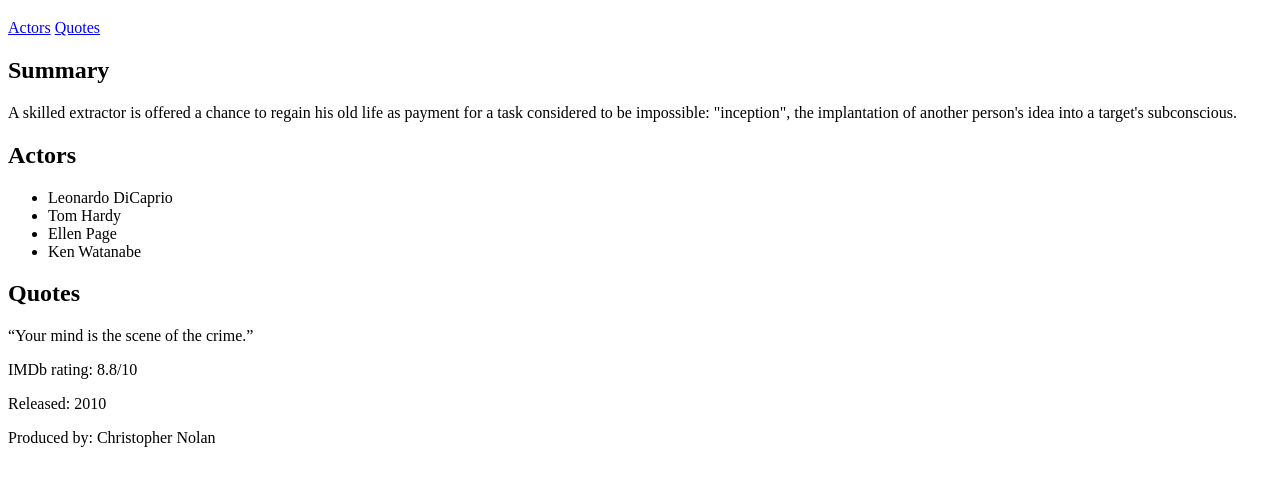
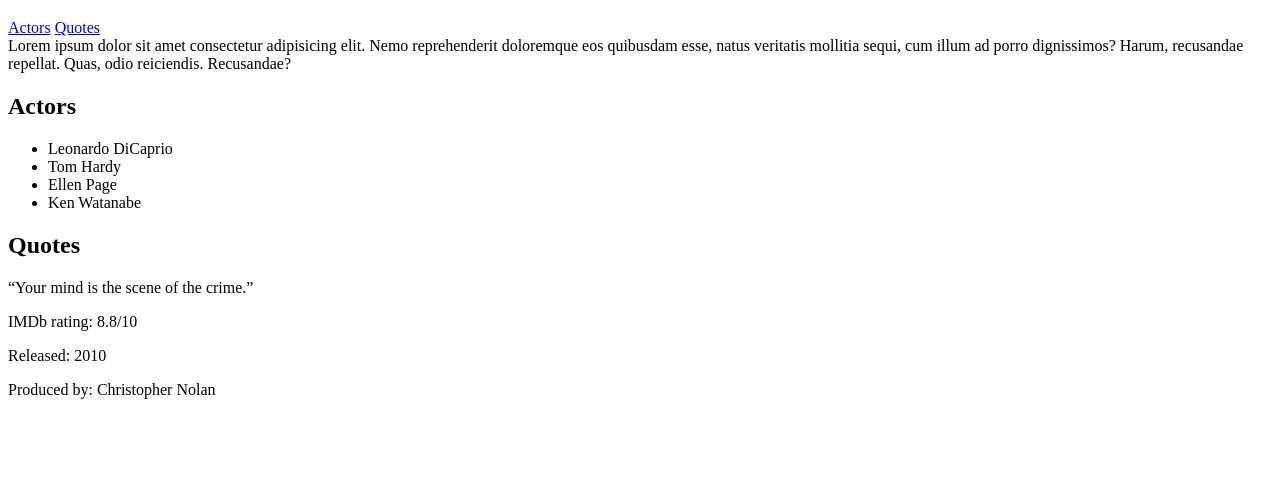
Before and after one commit to acciojob/semantic-imdb-shital-kamble, a website: page main.html in a window 1280 px wide. Shown: the part 61-546 px from the top of the page. Drawn offline with Linux system fonts and the light colour scheme.

Commit message:
created a submission

```diff
--- a/main.html
+++ b/main.html
@@ -1,14 +1,4 @@
 
-<!----
-A lot of developers use their own portfolio website to display their skills along with the resume. Let's create one for ourselves today through this assignment
-
-Acceptance Criteria
-
-Insert your image with img tag
-Write your name in heading element
-Provide a link to your linkedIn profile through anchor tags and give label of your choice
-Create different sections using 'section' tag, one for your skills and one for your projects. Give them the ids- ""skills"", ""projects""
-The projects should be listed in an unordered list-->
 <!DOCTYPE html>
 <html lang="en">
 <head>
@@ -18,19 +8,20 @@ The projects should be listed in an unordered list-->
     <title>Document</title>
 
 </head>
-	<body>
+
+<body>
     <header>
       <h1>Inception</h1>
     </header>
     <nav>
-      <a href="#nav-actor" id="actor-link">Actors</a>
-      <a href="#nav-quote" id="quote-link">Quotes</a>
+      <a href="#actor" id="nav-actor">Actors</a>
+      <a href="#quote" id="nav-quote">Quotes</a>
     </nav>
-    <section id="summary">
-      <h2>Summary</h2>
-      <p>A skilled extractor is offered a chance to regain his old life as payment for a task considered to be impossible: "inception", the implantation of another person's idea into a target's subconscious.</p>
-    </section>
-    <section id="nav-actor">
+   <summary>
+    Lorem ipsum dolor sit amet consectetur adipisicing elit. Nemo reprehenderit doloremque eos quibusdam esse, natus veritatis mollitia sequi, cum illum ad porro dignissimos? Harum, recusandae repellat. Quas, odio reiciendis. Recusandae?
+   </summary>
+
+    <section id="actor">
       <h2>Actors</h2>
       <ul>
         <li>Leonardo DiCaprio</li>
@@ -39,7 +30,7 @@ The projects should be listed in an unordered list-->
         <li>Ken Watanabe</li>
       </ul>
     </section>
-    <section id="nav-quote">
+    <section id="quote">
       <h2>Quotes</h2>
       <p>“Your mind is the scene of the crime.”</p>
     </section>
```
